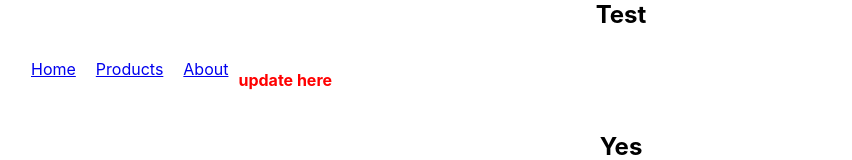
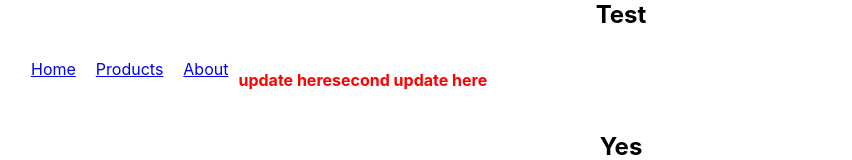
Before and after one commit to Ajer/test-app, a React (Create React App) app: page / in a window 1280 px wide. Shown: the part 142-302 px from the top of the page, without its empty margins (19-871 px from the left). Built offline with nearby package versions, Linux system fonts and the light colour scheme.

Commit message:
test update

```diff
--- a/src/components/MenuItems.jsx
+++ b/src/components/MenuItems.jsx
@@ -12,6 +12,7 @@ function MenuItems()
           <li><a href="index.html" target="_blank">Products</a></li>
           <li><a href="index.html" target="_blank">About</a></li>
           <h4>update here</h4>
+         <h4>second update here</h4>
         </ul>
     );
 }
```
